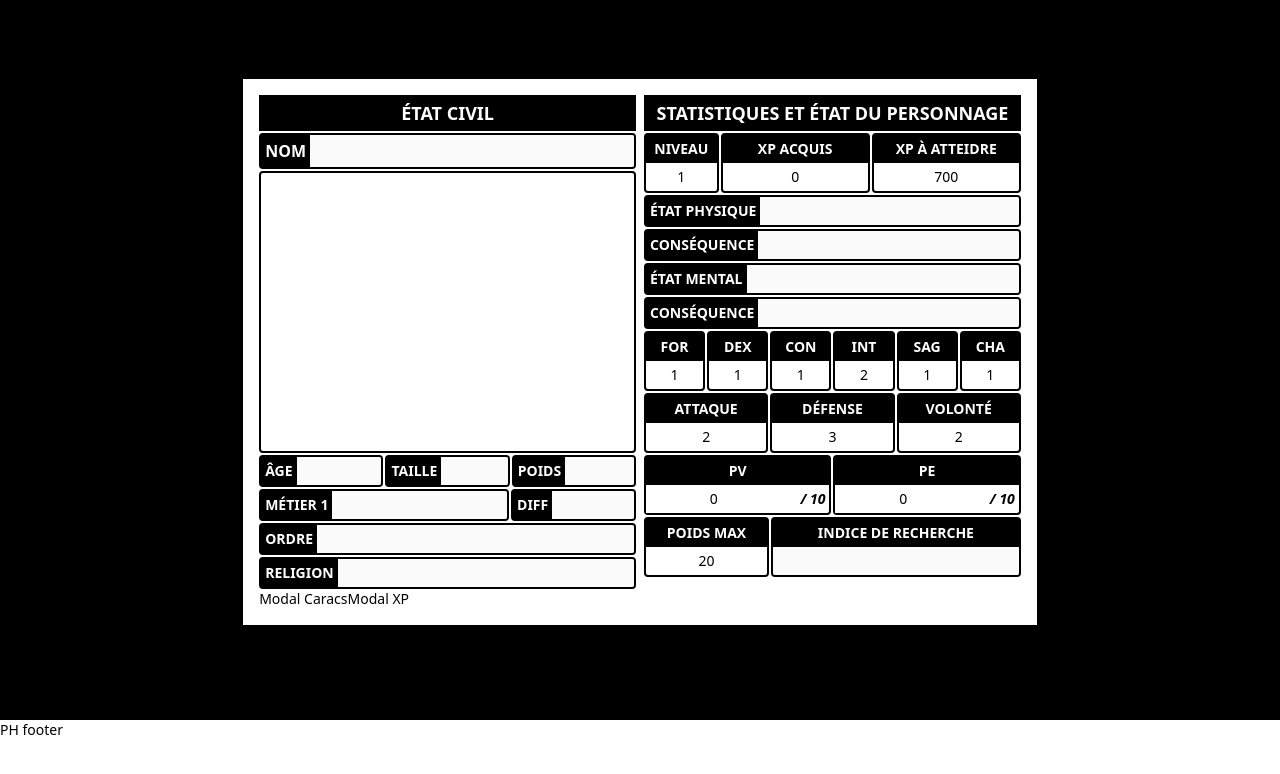
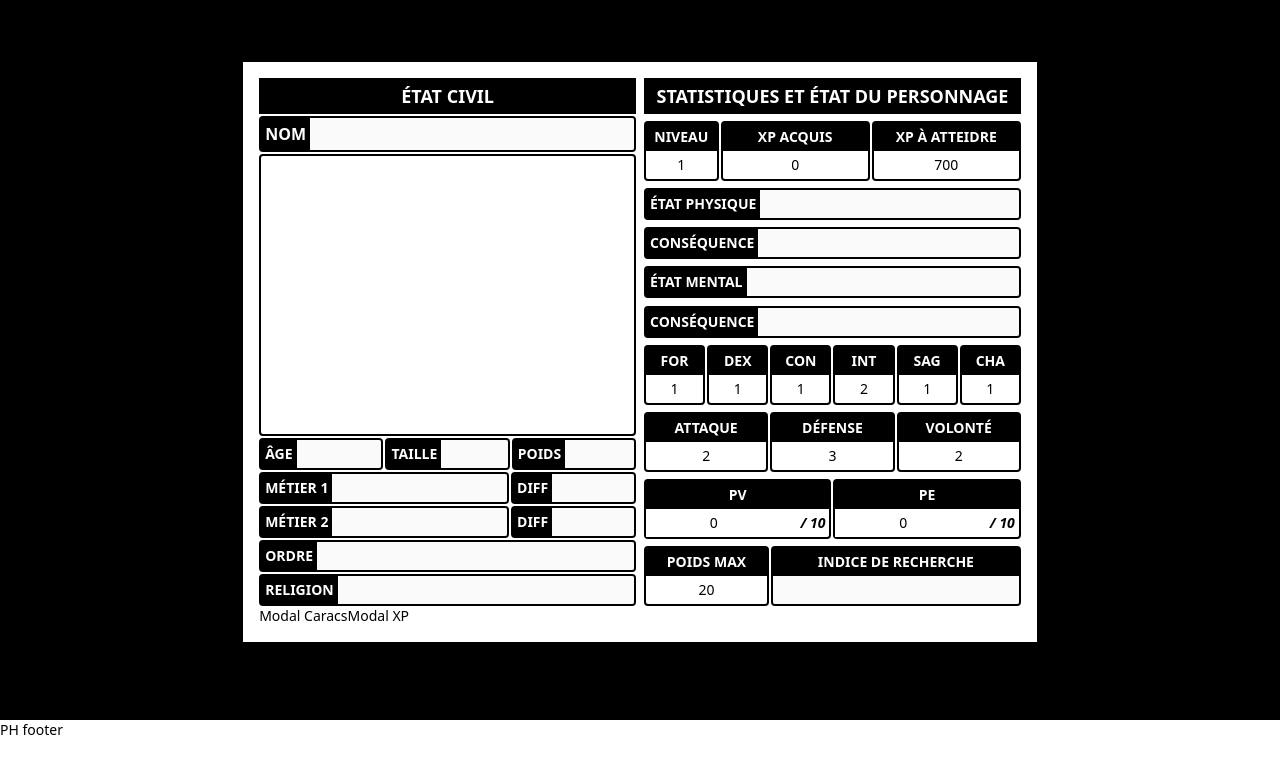
Before and after one commit to LucasPitzalis/2d6-FPI, a React (Vite) app: page / in a window 1280 px wide. Shown: the top 774 px of the page. Built offline with nearby package versions, Linux system fonts and the light colour scheme.

Commit message:
added second job on character sheet + flex vertical layout of character sheet

```diff
--- a/src/components/character/Character.jsx
+++ b/src/components/character/Character.jsx
@@ -15,7 +15,7 @@ export default function Character() {
     return (
         <>
             <div className="flex space-y-4 flex-col lg:space-x-2 lg:space-y-0 lg:flex-row">
-                <div className="flex flex-col space-y-0.5 w-full lg:w-1/2">
+                <div className="flex flex-col space-y-0.5 justify-between w-full lg:w-1/2">
                     <SectionTitle title="état civil" />
                     <LockedInput label="nom" name="name" isTitle />
                     <div className="w-full aspect-avatar border-2 border-black rounded" />
@@ -24,7 +24,7 @@ export default function Character() {
                     <LockedInput label="ordre" name="order" />
                     <LockedInput label="religion" name="religion" />
                 </div>
-                <div className="flex flex-col space-y-0.5 w-full lg:w-1/2">
+                <div className="flex flex-col space-y-0.5 justify-between w-full lg:w-1/2">
                     <SectionTitle title="statistiques et état du personnage" />
                     <Level />
                     <LockedInput label="état physique" name="physicalCondition" />
--- a/src/components/character/Job.jsx
+++ b/src/components/character/Job.jsx
@@ -2,9 +2,15 @@ import LockedInput from "./LockedInput";
 
 export default function Job() {
     return (
-        <div className="flex space-x-0.5">
-            <LockedInput label="métier 1" name="job" styles="w-2/3" />
-            <LockedInput label="diff" name="difficulty" styles="w-1/3" />
-        </div>
+        <>
+            <div className="flex space-x-0.5">
+                <LockedInput label="métier 1" name="job1" styles="w-2/3" />
+                <LockedInput label="diff" name="difficulty" styles="w-1/3" />
+            </div>
+            <div className="flex space-x-0.5">
+                <LockedInput label="métier 2" name="job2" styles="w-2/3" />
+                <LockedInput label="diff" name="difficulty" styles="w-1/3" />
+            </div>
+        </>
     );
 }
```
